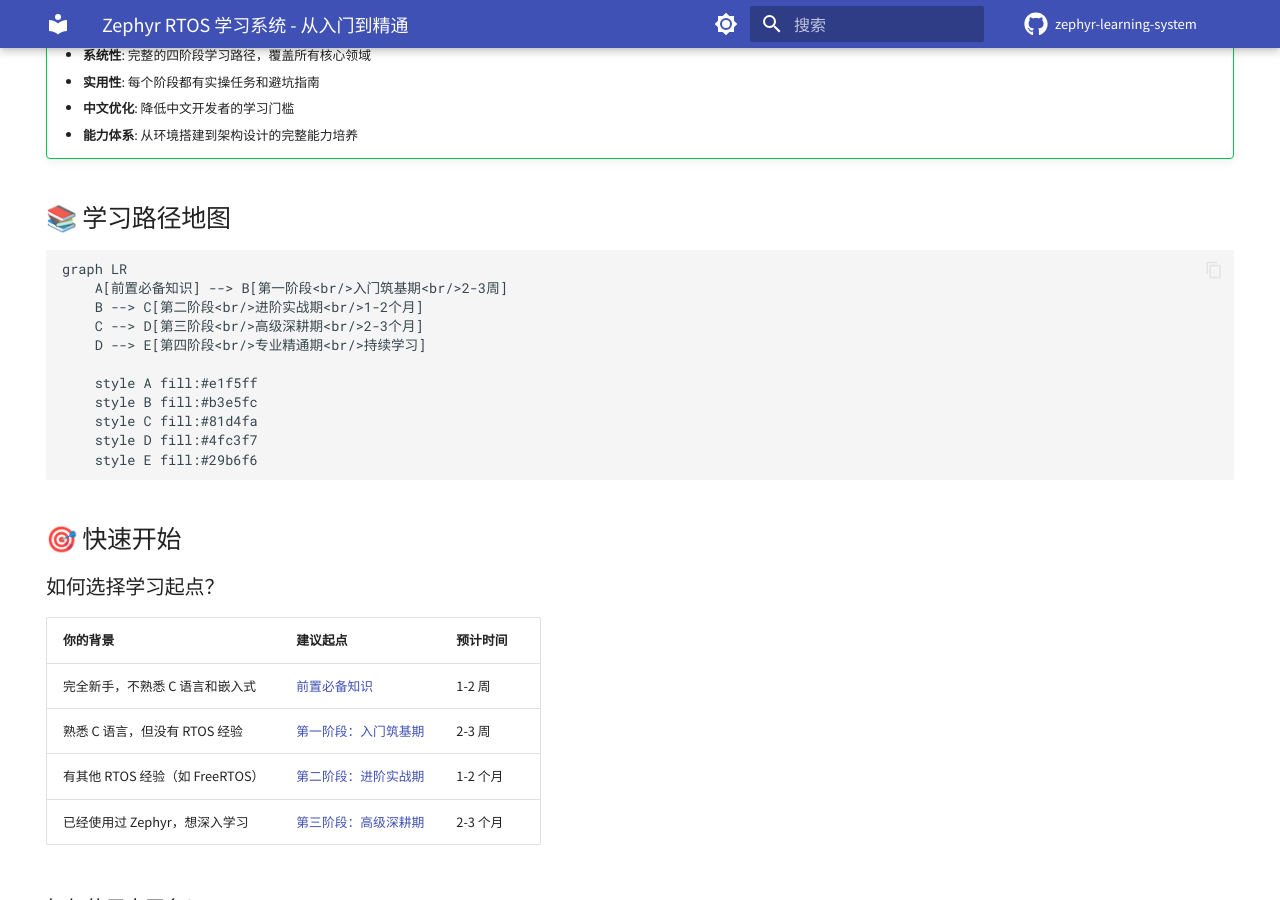
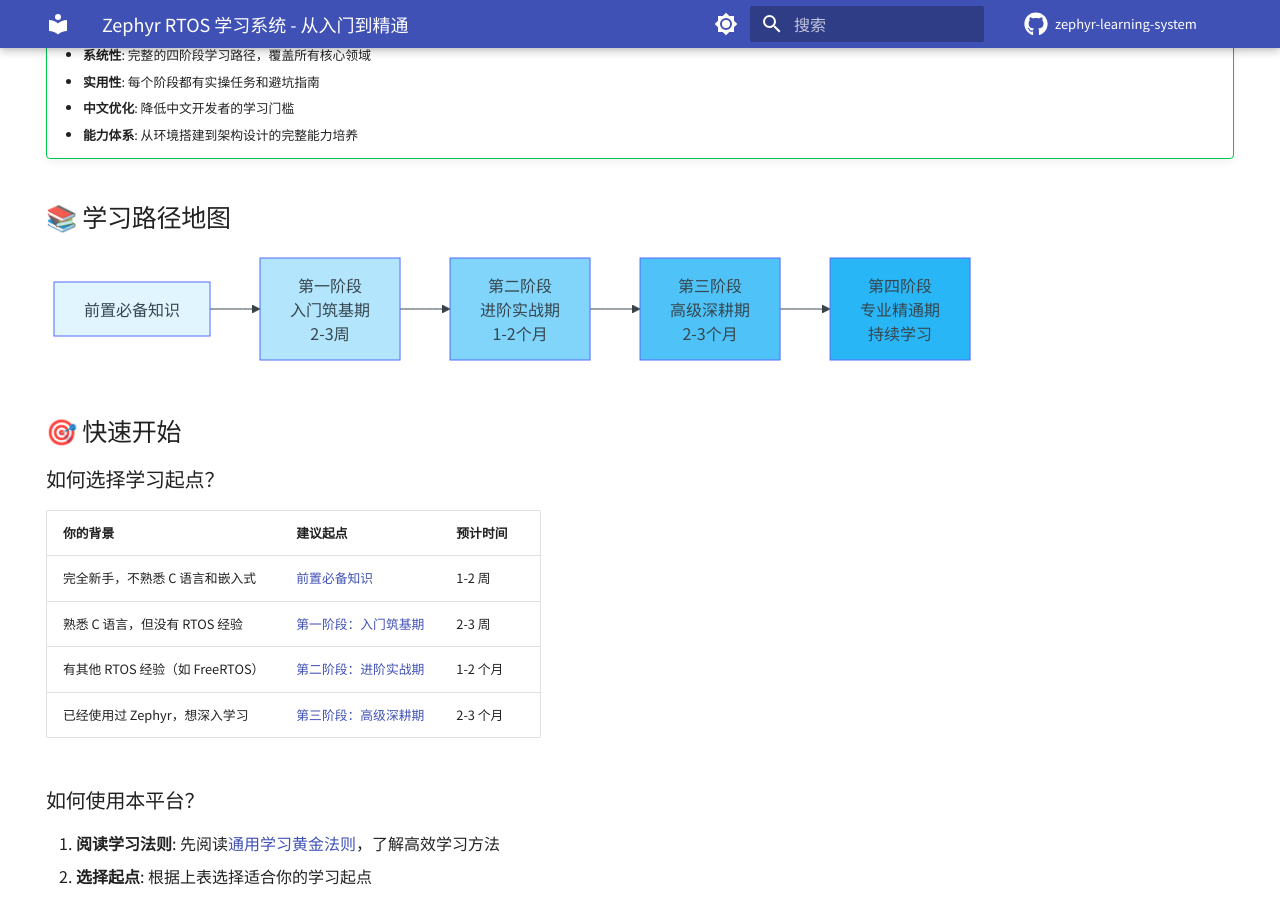
Before and after one commit to X-Gen-Lab/zephyr-learning-system, an MkDocs documentation site: the page built from docs/index.md, in a window 1280 px wide and 900 px high, scrolled down 1528 px. Built offline with MkDocs 1.6.1 and Material for MkDocs 9.7.7, drawn with Linux system fonts in a browser that asks for light colours; comment, search, counter and statistics services are not loaded; some of the changed lines change nothing that is shown.

Commit message:
fix: fix mermaid diagram rendering on GitHub Pages

```diff
--- /dev/null
+++ b/docs/assets/javascripts/mermaid-init.js
@@ -0,0 +1,34 @@
+// Initialize Mermaid for diagram rendering
+document$.subscribe(function() {
+  if (typeof mermaid !== 'undefined') {
+    mermaid.initialize({
+      startOnLoad: true,
+      theme: document.body.getAttribute('data-md-color-scheme') === 'slate' ? 'dark' : 'default',
+      securityLevel: 'loose',
+      fontFamily: 'Noto Sans SC, sans-serif'
+    });
+
+    // Re-render mermaid diagrams on theme change
+    var observer = new MutationObserver(function(mutations) {
+      mutations.forEach(function(mutation) {
+        if (mutation.attributeName === 'data-md-color-scheme') {
+          var theme = document.body.getAttribute('data-md-color-scheme') === 'slate' ? 'dark' : 'default';
+          mermaid.initialize({ theme: theme });
+
+          // Re-render all mermaid diagrams
+          document.querySelectorAll('.mermaid').forEach(function(element) {
+            var code = element.textContent;
+            element.removeAttribute('data-processed');
+            element.innerHTML = code;
+          });
+          mermaid.init(undefined, document.querySelectorAll('.mermaid'));
+        }
+      });
+    });
+
+    observer.observe(document.body, {
+      attributes: true,
+      attributeFilter: ['data-md-color-scheme']
+    });
+  }
+});
--- a/mkdocs.yml
+++ b/mkdocs.yml
@@ -75,9 +75,6 @@
   - md_in_html
   - toc:
       permalink: true
-  - pymdownx.extra:
-      pymdownx.superfences:
-        preserve_tabs: true
 
 # Plugins
 plugins:
@@ -97,7 +94,6 @@
       minify_html: true
       minify_js: true
       minify_css: true
-  - mermaid2
 
 # Navigation
 nav:
@@ -156,6 +152,8 @@
 
 # Custom JavaScript for image optimization and community features
 extra_javascript:
+  - https://unpkg.com/mermaid@10/dist/mermaid.min.js
+  - assets/javascripts/mermaid-init.js
   - assets/javascripts/image-optimization.js
   - assets/javascripts/progress-tracker.js
   - assets/javascripts/progress-display.js
--- a/requirements.txt
+++ b/requirements.txt
@@ -8,7 +8,6 @@
 pymdown-extensions>=10.3
 
 # Plugins
-mkdocs-mermaid2-plugin>=1.1.0
 mkdocs-git-revision-date-localized-plugin>=1.2.0
 mkdocs-minify-plugin>=0.7.0
 mkdocs-linkcheck>=1.0.0
```
